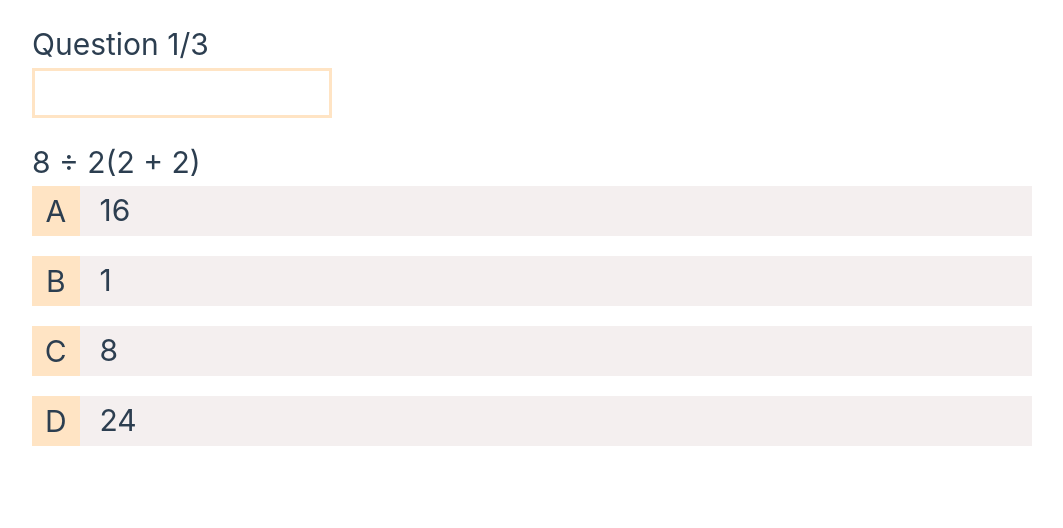
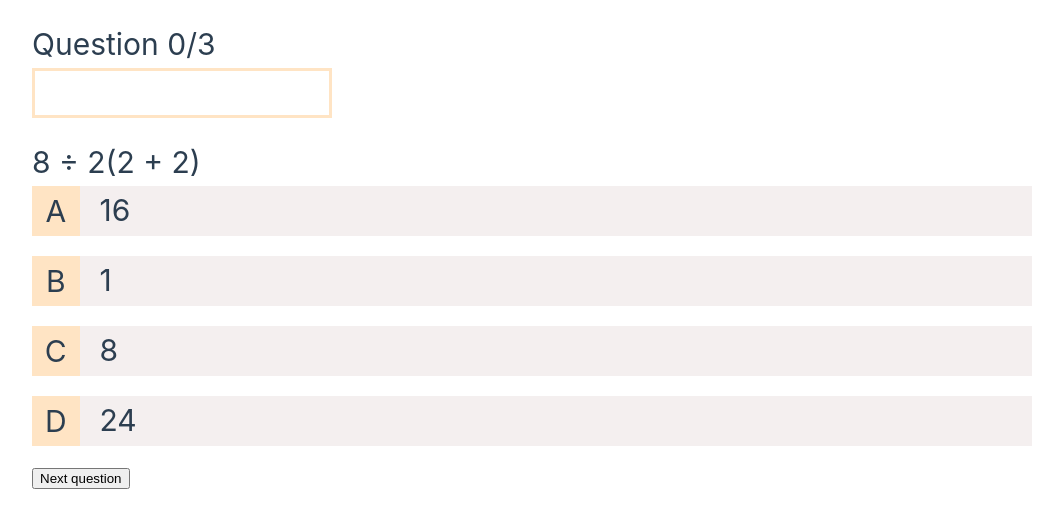
Before and after one commit to Augusto-LJ/quiz-app, a Vue app: page /quiz/1 in a window 1280 px wide. Shown: the top 528 px of the page, without its empty margins (108-1171 px from the left). Built offline with nearby package versions, Linux system fonts and the light colour scheme.

Commit message:
feat: dinamically fills the header

```diff
--- a/src/components/QuizHeader.vue
+++ b/src/components/QuizHeader.vue
@@ -1,8 +1,13 @@
+<script setup>
+    import { defineProps } from 'vue';
+    const {questionStatus, barPercentage} = defineProps(["questionStatus", "barPercentage"]);
+</script>
+
 <template>
     <header>
-        <h4>Question 1/3</h4>
+        <h4>Question {{ questionStatus }}</h4>
         <div class="bar">
-            <div class="completion"></div>
+            <div class="completion" :style="{width: barPercentage}"></div>
         </div>
     </header>
 </template>
--- a/src/views/QuizView.vue
+++ b/src/views/QuizView.vue
@@ -2,20 +2,25 @@
     import Question from "@/components/Question.vue"
     import QuizHeader from "@/components/QuizHeader.vue"
     import {useRoute} from "vue-router"
-    import {ref} from "vue"
+    import {ref, computed} from "vue"
     import quizes from "@/data/quizes.json"
 
     const route = useRoute();
     const quizId = parseInt(route.params.id);
     const quiz = quizes.find(x => x.id === quizId);
     const currentQuestionIndex = ref(0);
+    const questionStatus = computed(() => `${currentQuestionIndex.value}/${quiz.questions.length}`);
+    const barPercentage = computed(() => `${currentQuestionIndex.value/quiz.questions.length * 100}%`)
 </script>
 
 <template>
     <div>
-        <QuizHeader/>
+        <QuizHeader
+            :questionStatus="questionStatus"
+            :barPercentage="barPercentage"/>
         <div>
             <Question :question="quiz.questions[currentQuestionIndex]"/>
         </div>
+        <button @click="currentQuestionIndex++">Next question</button>
     </div>
 </template>
```
